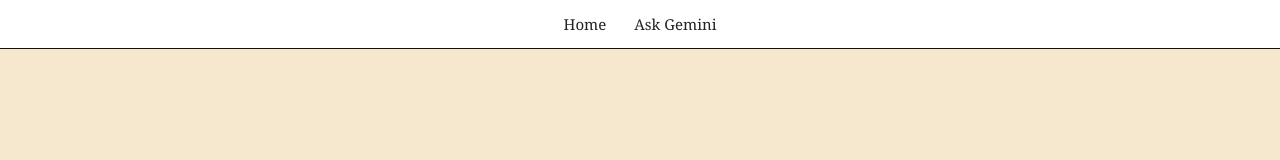
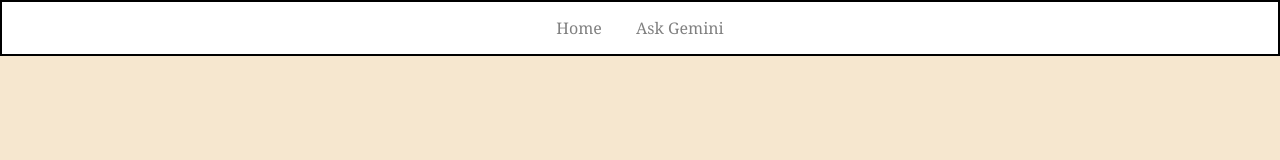
Before and after one commit to smakshg07-tech/Bi-Development-Workshop, a plain HTML site: page index.html in a window 1280 px wide. Shown: the top 160 px of the page. Drawn offline with Linux system fonts and the light colour scheme.

Commit message:
Updating Styling and layouts of index .

```diff
--- a/index.css
+++ b/index.css
@@ -5,6 +5,7 @@
 }
 
 body {
+  margin: 0;
   font-family: Georgia, "Times New Roman", serif;
   background-color: #f6e7cf;
   color: #111111;
@@ -13,22 +14,21 @@ body {
   flex-direction: column;
 }
 
-.top-nav {
-  background-color: #ffffff;
-  border-bottom: 1px solid #111111;
-  padding: 14px 24px;
-  display: flex;
-  justify-content: center;
-  gap: 28px;
+.navbar {
+  border: 2px solid black;
+  padding: 15px;
+  text-align: center;
+  background-color: white;
 }
 
-.nav-link {
+.navbar a {
+  padding: 15px;
   text-decoration: none;
-  color: #222222;
-  font-size: 15px;
+  color: grey;
 }
 
-.nav-link:hover {
+.navbar a:hover {
+  color: black;
   text-decoration: underline;
 }
 
--- a/index.html
+++ b/index.html
@@ -7,10 +7,10 @@
   <link rel="stylesheet" href="index.css" />
 </head>
 <body>
-  <header class="top-nav">
-    <a href="#" class="nav-link">Home</a>
-    <a href="#" class="nav-link">Ask Gemini</a>
-  </header>
+  <div class="navbar">
+    <a href="/">Home</a>
+    <a href="">Ask Gemini</a>
+  </div>
 
   <main class="page-content">
     <div class="user-card">
```
